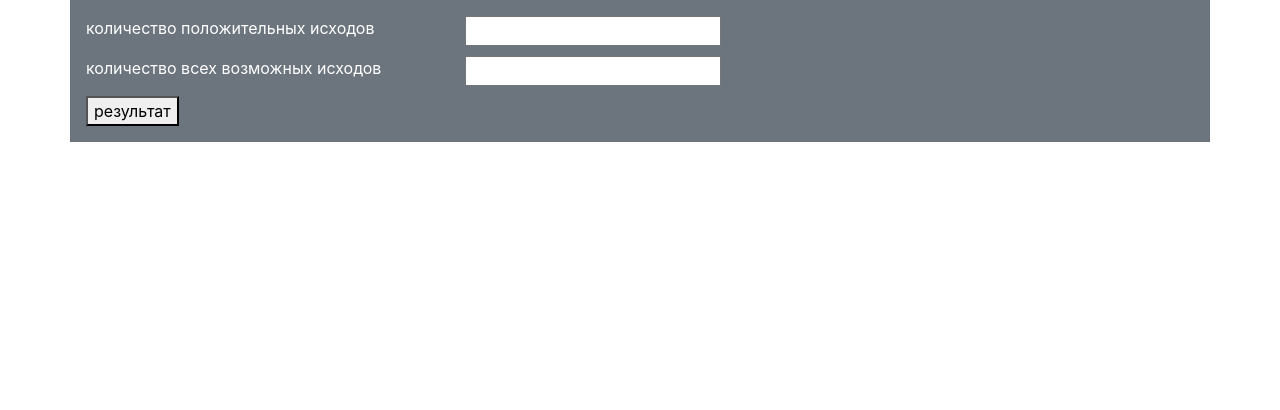
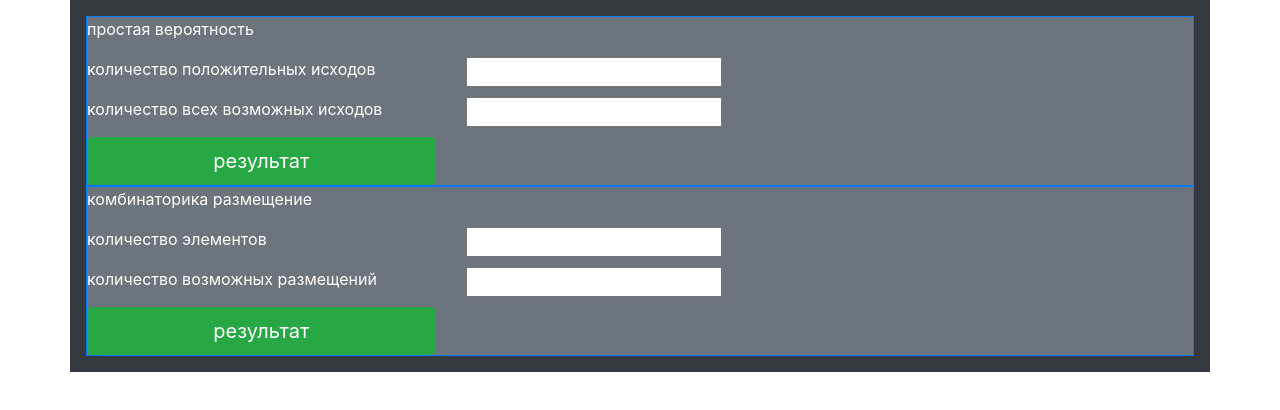
Before and after one commit to ilgizDashkin/probability, a React (Create React App) app: page / in a window 1280 px wide. Shown: the top 410 px of the page. Built offline with nearby package versions, Linux system fonts and the light colour scheme.

Commit message:
добавил комбинаторику панель размещения

```diff
--- a/src/App.js
+++ b/src/App.js
@@ -1,24 +1,17 @@
 import React from 'react';
 // import logo from './logo.svg';
 // import './App.css';
-import Input from './components/Input';
-import set_result from './logic'
+import Panel from './components/Panel';
+import { simple_probality, combinat_placement } from './logic'
 
 function App() {
 
   return (
-    <div className="container p-2   text-white p-3 bg-secondary" >
-
-      <Input id="1" name="количество положительных исходов"/>
-      <Input id='2' name="количество всех возможных исходов"/>
-      <div className="row ">
-      <div className="col-4">
-      <button onClick={set_result}>результат</button>
-      </div>
-      <div className="col-4">
-  <p id="result"></p>
-  </div>
-    </div>
+    <div className="container p-2   text-white p-3 bg-dark" >
+      <Panel name="простая вероятность" id_1='simple_probality1' id_2='simple_probality2' id_3='result_simple_probality'
+      name_input_1="количество положительных исходов" name_input_2="количество всех возможных исходов" set_result={simple_probality} />
+      <Panel name="комбинаторика размещение" id_1='combinat_placement1' id_2='combinat_placement2' id_3='result_combinat_placement'
+      name_input_1="количество элементов" name_input_2="количество возможных размещений"set_result={combinat_placement} />
     </div>
   );
 }
--- /dev/null
+++ b/src/components/Panel.js
@@ -0,0 +1,24 @@
+import React from 'react';
+import Input from './Input';
+
+
+function Panel(props) {
+
+  return (
+    <div className="border border-primary bg-secondary">
+      <p>{props.name}</p>
+      <Input id={props.id_1} name={props.name_input_1} />
+      <Input id={props.id_2} name={props.name_input_2} />
+      <div className="row ">
+        <div className="col-4">
+          <button className="btn btn-success btn-lg btn-block" onClick={props.set_result}>результат</button>
+        </div>
+        <div className="col-4">
+          <p id={props.id_3}></p>
+        </div>
+      </div>
+    </div>
+  );
+}
+
+export default Panel;
--- a/src/logic.js
+++ b/src/logic.js
@@ -1,12 +1,46 @@
-function probabilyty(m,n){
-    if (m&&n){
-        return ((m/n).toFixed(2))
+function probabilyty(m, n) {
+    if (m && n) {
+        return ((m / n) * 100).toFixed(2)
+    }
+}
+function simple_probality() {
+    let m = document.getElementById('simple_probality1').value
+    let n = document.getElementById('simple_probality2').value
+    let result = document.getElementById('result_simple_probality')
+    let out = probabilyty(m, n)
+    if (out) {
+        result.textContent = "вероятность события " + out + "%"
     }
 }
 
-export default function set_result(){
-    let m=document.getElementById('1').value
-    let n=document.getElementById('2').value
-    let result=document.getElementById('result')
-    result.textContent="вероятность события "+(probabilyty(m,n)*100)+"%"
+function factorial(n) {
+     let res=((n !== 1) ? n * factorial(n - 1) : 1)
+     console.log("факториал "+res)
+     return res
 }
+// комбинаторика формула размещения
+function placement(m, n) {
+    if ((n>m)&&(m>0) && (n > 1)) {
+        let num = factorial(n)
+        let denom = factorial(n - m)
+        console.log("числительное "+num)
+        console.log("знаменательное "+denom)
+        return (num / denom).toFixed(2)
+    }
+}
+
+
+function combinat_placement() {
+    let m = document.getElementById('combinat_placement1').value
+    let n = document.getElementById('combinat_placement2').value
+    let result = document.getElementById('result_combinat_placement')
+    let out = placement(m, n)
+    if (out) {
+        result.textContent = "варианты комбинации размещение m элементов в n позициях " + out
+    }else{
+        result.textContent ="введены неправильные данные"
+    }
+
+}
+
+export { simple_probality, combinat_placement }
```
